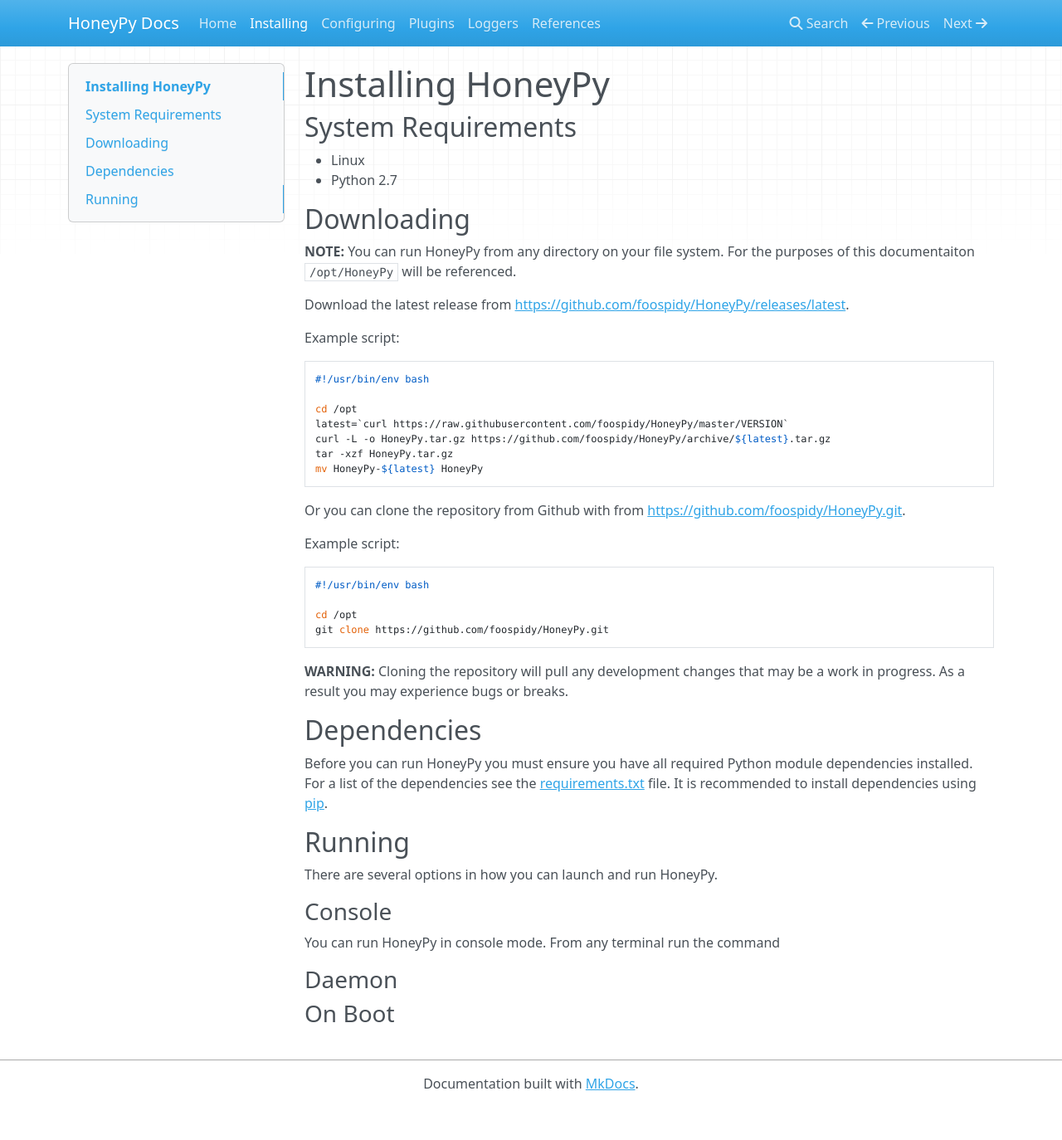
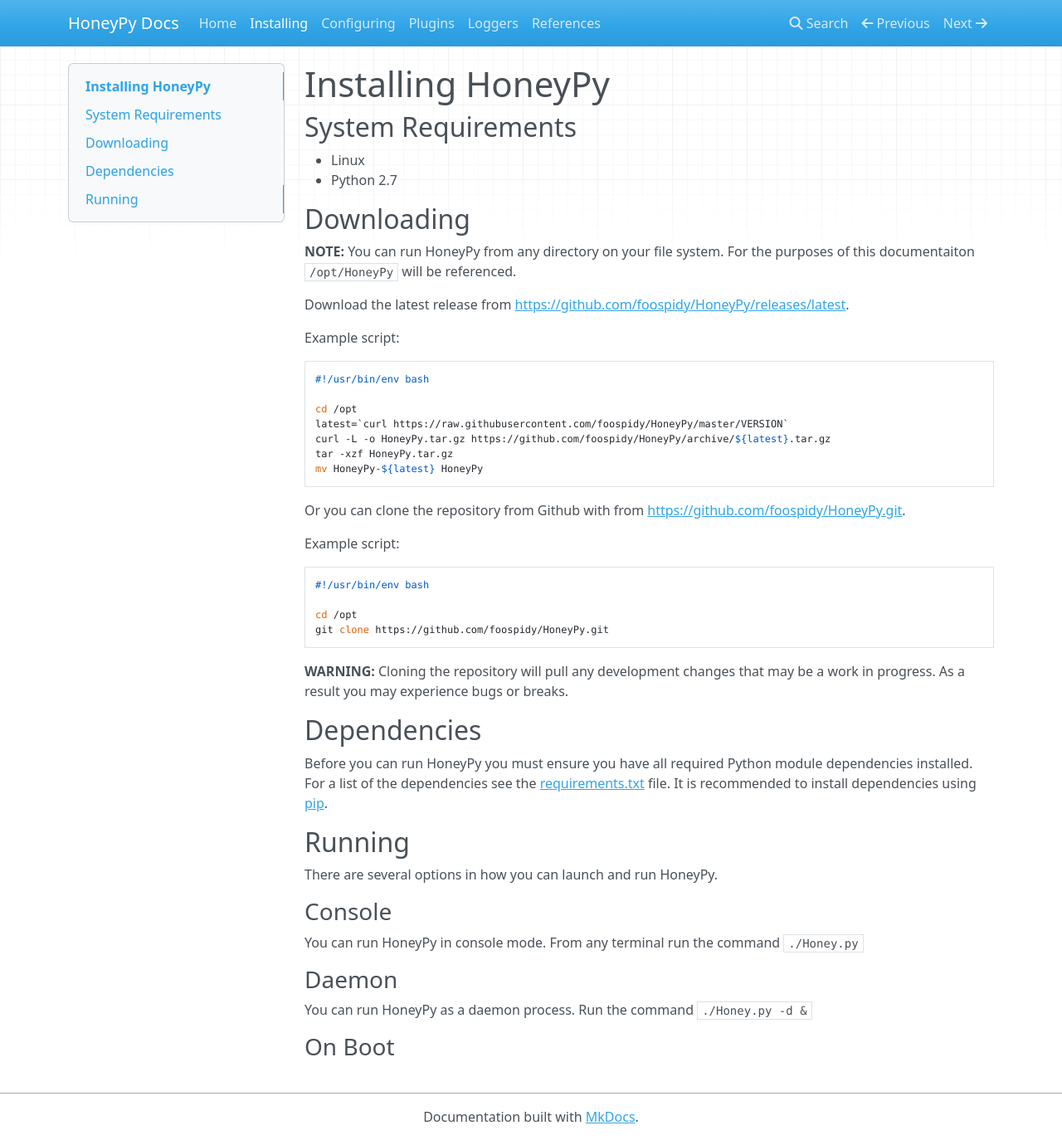
Before and after one commit to foospidy/HoneyPy, an MkDocs documentation site: the page built from docs/installing.md, in a window 1280 px wide and 1374 px high. Shown: the whole window at 83% size. Built offline with MkDocs 1.6.1, drawn with Linux system fonts in a browser that asks for light colours; nearby versions of some CDN libraries; old or Windows-style settings are respelled for this version of MkDocs.

Commit message:
docs update

```diff
--- a/docs/installing.md
+++ b/docs/installing.md
@@ -46,7 +46,10 @@
 
 ### Console
 
-You can run HoneyPy in console mode. From any terminal run the command
+You can run HoneyPy in console mode. From any terminal run the command `./Honey.py`
+
 ### Daemon
 
+You can run HoneyPy as a daemon process. Run the command `./Honey.py -d &`
+
 ### On Boot
```
